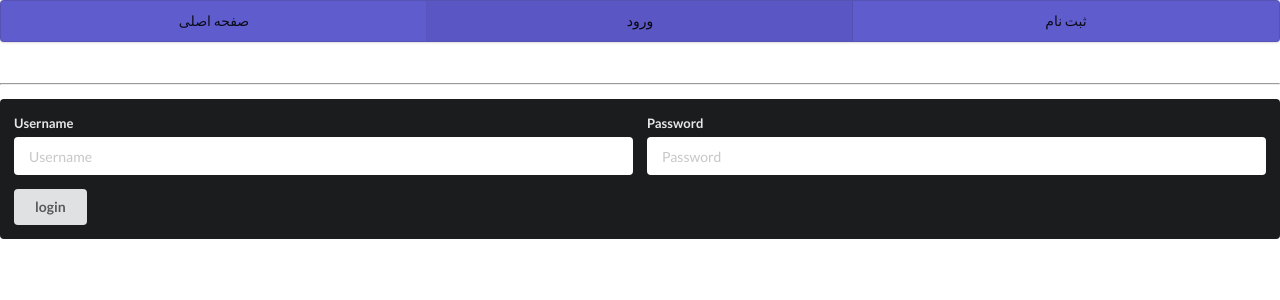
After one commit to sana-doushabchi/TechFreak, a Django app: page /login/ in a window 1280 px wide. The commit adds this page. Shown: the top 300 px of the page. Run offline with Django 3.2, Linux system fonts and the light colour scheme; some libraries are stand-ins or nearby versions.

Commit message:
second commit

```diff
--- a/main/urls.py
+++ b/main/urls.py
@@ -5,4 +5,5 @@ from main import views
 urlpatterns = [
     path('', views.home),
     path('signup/', views.signup),
+    path('login/', views.login, name='log-in'),
 ]
--- a/main/views.py
+++ b/main/views.py
@@ -1,9 +1,11 @@
 from django.contrib.auth.models import User
-from django.shortcuts import render
-
+from django.shortcuts import render , redirect
+from django.contrib.auth import authenticate
 
 def home(request):
-    return render(request, "index.html")
+    if request.user.is_authenticated:
+        is_authenticated = True
+    return render(request, "index.html" ,{'is_authenticated':is_authenticated})
 
 
 def signup(request):
@@ -27,3 +29,17 @@ def signup(request):
         user.save()
         return render(request, "index.html")
     return render(request, "signup.html")
+
+
+def login(request):
+    if request.method == 'POST':
+        error = False
+        username = request.POST.get("username")
+        password = request.POST.get("password")
+        if User.objects.filter(username=username).exists():
+            user = authenticate(request, username=username, password1=password)
+            login(request)
+            return redirect('/')
+        else:
+            return render(request, 'login.html', {"error": True})
+    return render(request,'login.html')
--- a/templates/base.html
+++ b/templates/base.html
@@ -8,11 +8,22 @@
 <script src="https://cdn.jsdelivr.net/npm/semantic-ui@2.4.2/dist/semantic.min.js"></script>
 </head>
 <body>
-    <div id="navbar" class="ui three item menu" style="background-color:#5F5CCE">
-        <a id="login" class="item active">ورود</a>
+
+    {% if is_authenticated %}
+        <div id="navbar" class="ui four item menu" style="background-color:#5F5CCE">
+            <a id="homepage" class="item" href="/">صفحه اصلی</a>
+            <a id="profile" class="item" >نمایه کاربر</a>
+            <a id="logout" class="item active" >خروج</a>
+            <a id="panel" class="item" >پنل کاربر</a>
+        </div>
+
+    {% elif not is_authenticated %}
+        <div id="navbar" class="ui three item menu" style="background-color:#5F5CCE">
         <a id="homepage" class="item" href="/">صفحه اصلی</a>
-        <a id="register" class="item" href="signup/">ثبت نام</a>
+        <a id="login" class="item active" href="/login/">ورود</a>
+        <a id="register" class="item" href="/signup/">ثبت نام</a>
     </div>
+    {% endif %}
     <div id="content">
         {% block content %}{% endblock %}
     </div>
--- /dev/null
+++ b/templates/login.html
@@ -0,0 +1,35 @@
+{% extends "base.html" %}
+
+{% block content %}
+    <script src="https://code.jquery.com/jquery-3.1.1.min.js" crossorigin="anonymous"></script>
+    <link rel="stylesheet" href="https://cdn.jsdelivr.net/npm/semantic-ui@2.4.2/dist/semantic.min.css">
+    <script src="https://cdn.jsdelivr.net/npm/semantic-ui@2.4.2/dist/semantic.min.js"></script>
+
+     {% if error %}
+        <div id="errors">
+                اشتباه است:)
+        </div>
+    {% endif %}
+    <br>
+    <hr>
+   <form class="ui inverted segment" id="login_form" method="post" action="{% url 'log-in' %}">
+        {% csrf_token %}
+  <div class="ui inverted form">
+    <div class="two fields">
+      <div class="field">
+        <label>Username</label>
+        <input name="username" placeholder="Username" name="username" type="text" required>
+      </div>
+      <div class="field">
+        <label>Password</label>
+        <input name="password" placeholder="Password" name="password" type="password" required>
+      </div>
+    </div>
+    <button name="login" type="submit" class="ui button">
+            login
+      </button>
+  </div>
+</form>
+
+
+{% endblock %}
```
